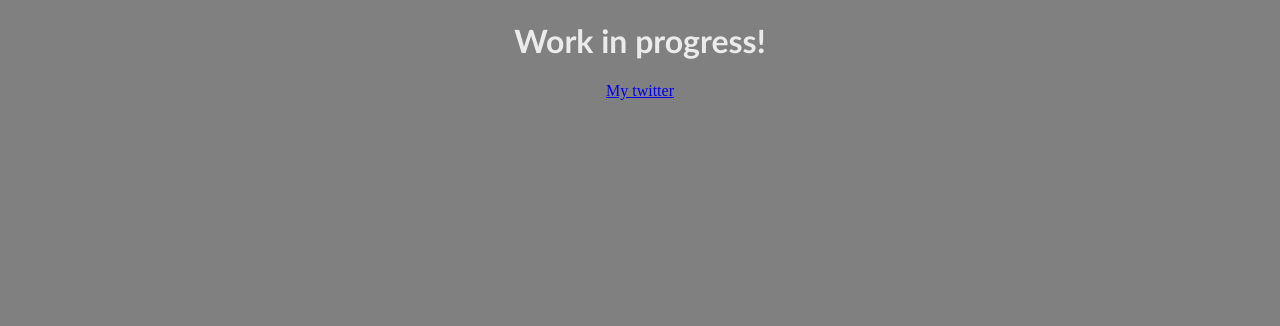
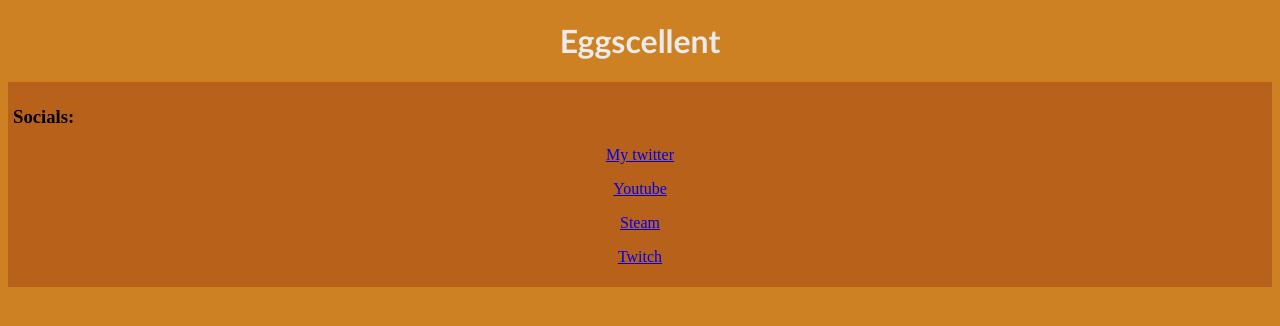
Before and after one commit to Eggscellentprojects/Eggscellentprojects.github.io, a plain HTML site: page index.html in a window 1280 px wide. Drawn offline with Linux system fonts and the light colour scheme.

Commit message:
Added more socials, changed background color, and more directories for future media and js shenanigans

```diff
--- a/css/style.css
+++ b/css/style.css
@@ -1,5 +1,10 @@
+#socials{
+    background-color: #b8611a;
+    padding: 5px;
+}
+
 body{
-    background-color: grey;
+    background-color: #ce8122;
 }
 h1{
     text-align: center;
--- a/index.html
+++ b/index.html
@@ -9,8 +9,18 @@
     <script src="script.js" defer></script>
 </head>
 <body>
-    <h1>Work in progress!</h1>
-    <p> <a href="https://twitter.com/Eggscellent6">My twitter</a> </p>
+    <div>
+        <div>
+            <h1>Eggscellent</h1>
+        </div>
+        <div id="socials">
+            <h3>Socials:</h3>
+            <p> <a href="https://twitter.com/Eggscellent6">My twitter</a> </p>
+            <p> <a href="https://www.youtube.com/channel/UCKuxv51JUb6wASWrefpfbeQ">Youtube</a></p>
+            <p> <a href="https://steamcommunity.com/id/dudewholivesinarock/">Steam</a></p>
+            <p> <a href="https://www.twitch.tv/nyc_eggscellent">Twitch</a></p>
+        </div>
+    </div>
 
 </body>
 </html>
```
